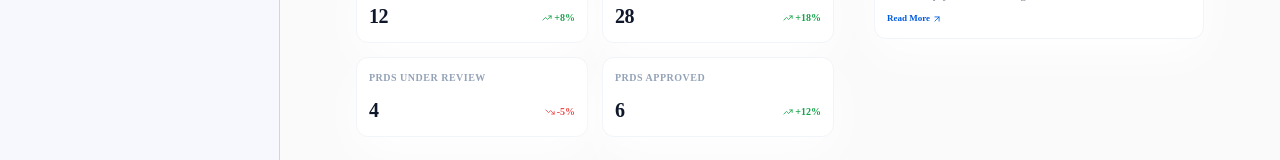
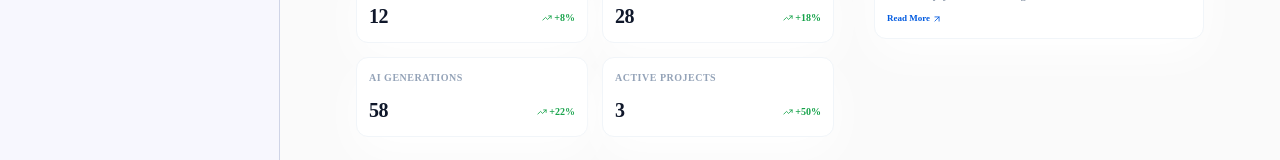
Before and after one commit to AkshayPMinfo/Mycroft-, a Next.js app: page /product/dashboard in a window 1280 px wide. Shown: the part 468-628 px from the top of the page. Built offline with nearby package versions, Linux system fonts and the light colour scheme.

Commit message:
Replace workflow status cards with user productivity metrics (AI Generations, Active Projects) in Activity Snapshot

```diff
--- a/app/product/dashboard/page.tsx
+++ b/app/product/dashboard/page.tsx
@@ -68,32 +68,32 @@ const mockNewsStories: NewsStory[] = [
   }
 ];
 
-// Mock KPI metrics based on timeframe
+// Mock KPI metrics based on timeframe representing user productivity
 interface KpiData {
   created: { count: number; trend: string; positive: boolean };
   downloaded: { count: number; trend: string; positive: boolean };
-  review: { count: number; trend: string; positive: boolean };
-  approved: { count: number; trend: string; positive: boolean };
+  aiGenerations: { count: number; trend: string; positive: boolean };
+  activeProjects: { count: number; trend: string; positive: boolean };
 }
 
 const mockKpiData: Record<"Today" | "This Week" | "This Month", KpiData> = {
   Today: {
     created: { count: 3, trend: "+20%", positive: true },
     downloaded: { count: 5, trend: "+12%", positive: true },
-    review: { count: 2, trend: "0%", positive: true },
-    approved: { count: 1, trend: "-10%", positive: false }
+    aiGenerations: { count: 14, trend: "+35%", positive: true },
+    activeProjects: { count: 2, trend: "0%", positive: true }
   },
   "This Week": {
     created: { count: 12, trend: "+8%", positive: true },
     downloaded: { count: 28, trend: "+18%", positive: true },
-    review: { count: 4, trend: "-5%", positive: false },
-    approved: { count: 6, trend: "+12%", positive: true }
+    aiGenerations: { count: 58, trend: "+22%", positive: true },
+    activeProjects: { count: 3, trend: "+50%", positive: true }
   },
   "This Month": {
     created: { count: 45, trend: "+15%", positive: true },
     downloaded: { count: 98, trend: "+22%", positive: true },
-    review: { count: 8, trend: "+4%", positive: true },
-    approved: { count: 22, trend: "+19%", positive: true }
+    aiGenerations: { count: 240, trend: "+18%", positive: true },
+    activeProjects: { count: 4, trend: "+33%", positive: true }
   }
 };
 
@@ -183,7 +183,7 @@ export default function DashboardPage() {
               </ul>
             </section>
 
-            {/* Section 3: Product Activity Snapshot (Replacing Today's Priorities) */}
+            {/* Section 3: Product Activity Snapshot */}
             <section className="space-y-4">
               <div className="flex items-center justify-between border-b border-slate-100 pb-2">
                 <div className="flex items-center gap-2">
@@ -212,8 +212,8 @@ export default function DashboardPage() {
                 {[
                   { label: "PRDs Created", kpi: activeKpis.created },
                   { label: "PRDs Downloaded", kpi: activeKpis.downloaded },
-                  { label: "PRDs Under Review", kpi: activeKpis.review },
-                  { label: "PRDs Approved", kpi: activeKpis.approved }
+                  { label: "AI Generations", kpi: activeKpis.aiGenerations },
+                  { label: "Active Projects", kpi: activeKpis.activeProjects }
                 ].map((item, idx) => (
                   <Card key={idx} className="p-3 bg-white border border-slate-100 shadow-2xs flex flex-col justify-between h-20 rounded-xl">
                     <span className="text-[10px] font-bold uppercase tracking-wider text-slate-400">{item.label}</span>
@@ -244,7 +244,7 @@ export default function DashboardPage() {
                   <h2 className="text-xs font-bold text-slate-950 uppercase tracking-wider">Industry News</h2>
                 </div>
 
-                {/* Horizontal Filter Chips (Replacing Dropdown) */}
+                {/* Horizontal Filter Chips */}
                 <div className="flex bg-slate-100 p-0.5 rounded-lg border border-slate-200/40">
                   {(["India", "Global"] as const).map((r) => (
                     <button
```
